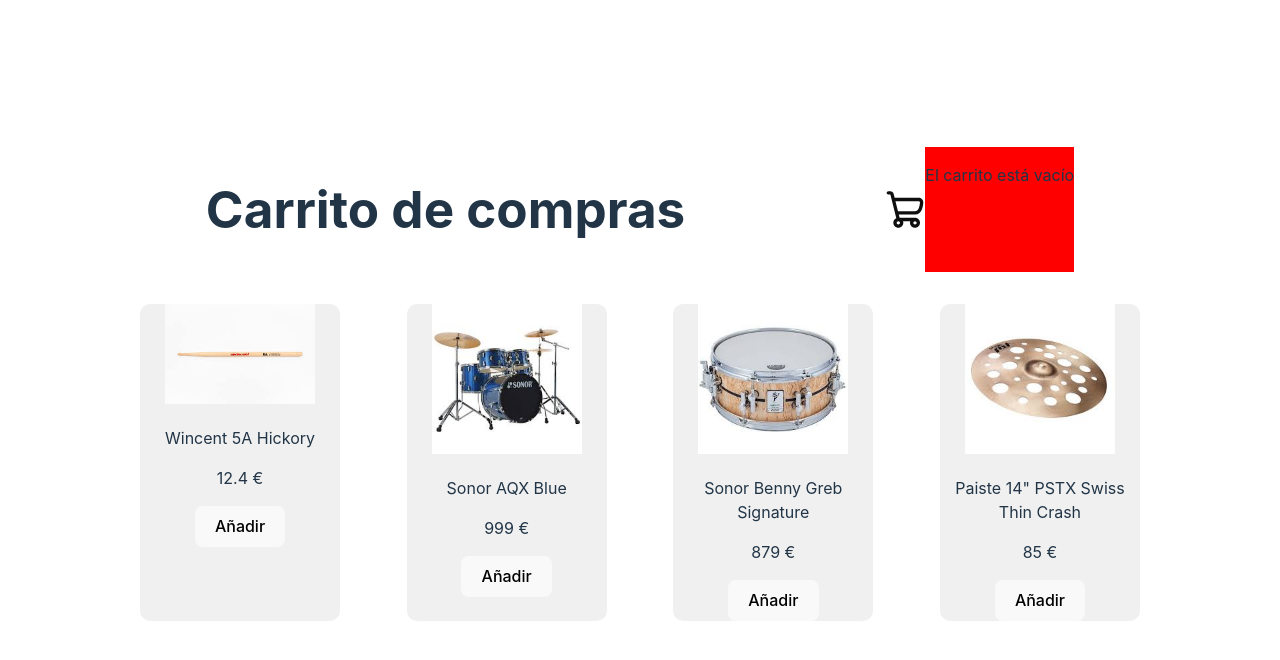
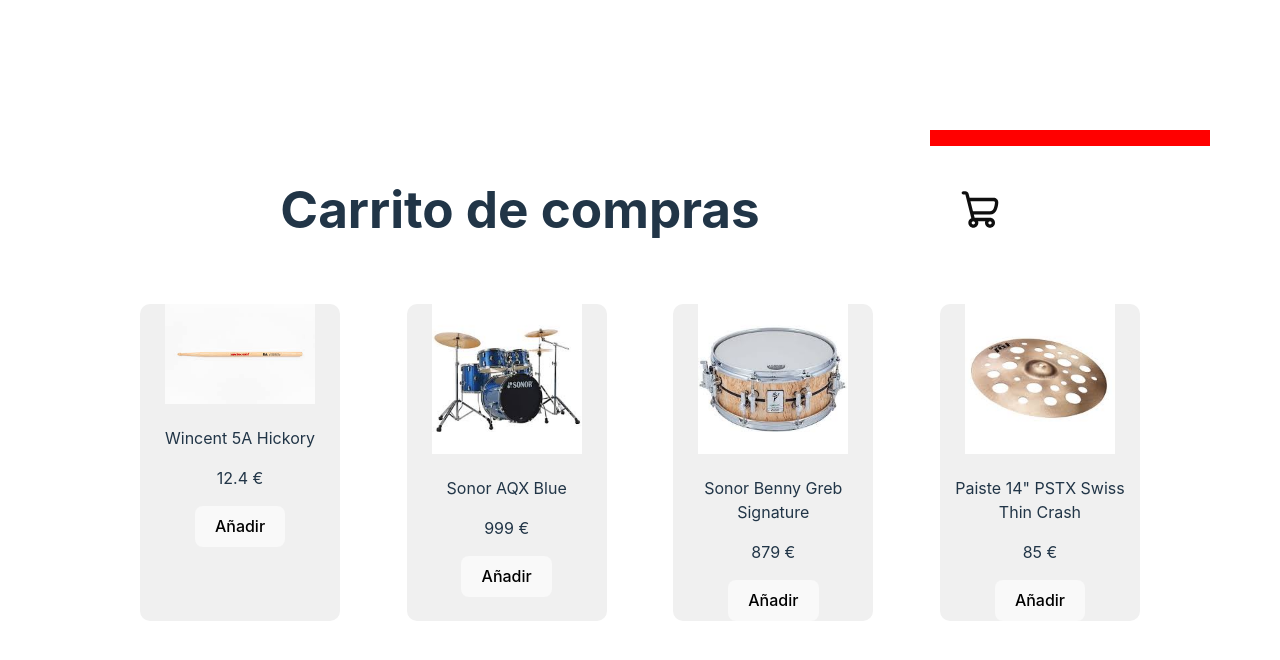
Before and after one commit to JuananA1000/Estado-Global, a React (Vite) app in the folder CarritoRedux/: page / in a window 1280 px wide. Shown: the top 660 px of the page. Built offline with nearby package versions, Linux system fonts and the light colour scheme.

Commit message:
Mostrar / ocultar carrito

```diff
--- a/CarritoRedux/src/App.css
+++ b/CarritoRedux/src/App.css
@@ -3,12 +3,12 @@
   text-align: center;
 }
 
-header{
+header {
   justify-content: center;
   display: flex;
 }
 
-#carrito{
+#carrito-icon {
   margin-left: 200px;
 }
 
@@ -25,7 +25,16 @@
   width: 200px;
 }
 
-.carrito{
+.carrito {
+  right: 70px;
+  top: 130px;
+  width: 280px;
+  position: absolute;
   background-color: red;
-  z-index: 1;
 }
+.carrito ul li {
+  display: grid;
+  grid-template-columns: 1fr 2fr 1fr 1fr;
+  margin-bottom: 10px;
+  list-style: none;
+}
--- a/CarritoRedux/src/App.jsx
+++ b/CarritoRedux/src/App.jsx
@@ -1,3 +1,4 @@
+import { useState } from 'react';
 import { useDispatch, useSelector } from 'react-redux';
 
 import instrumentos from './data/instrumentosData.js';
@@ -9,6 +10,7 @@
 import './App.css';
 
 function App() {
+  const [mostrarCarrito, setMostrarCarrito] = useState(false);
   const dispatch = useDispatch();
   const carrito = useSelector((state) => state.carrito);
 
@@ -18,10 +20,16 @@
     <div>
       <header>
         <h1>Carrito de compras</h1>
-        <img src={carritoIcon} alt='carrito' width={40} id='carrito' />
+        <img
+          src={carritoIcon}
+          onClick={() => setMostrarCarrito(!mostrarCarrito)}
+          alt='carrito'
+          width={40}
+          id='carrito-icon'
+        />
         <div className='carrito'>
-          {carrito.length === 0 ? (
-            <p>El carrito está vacío</p>
+          {mostrarCarrito ? (
+            ''
           ) : (
             <ul>
               {carrito.map((item, index) => (
```
